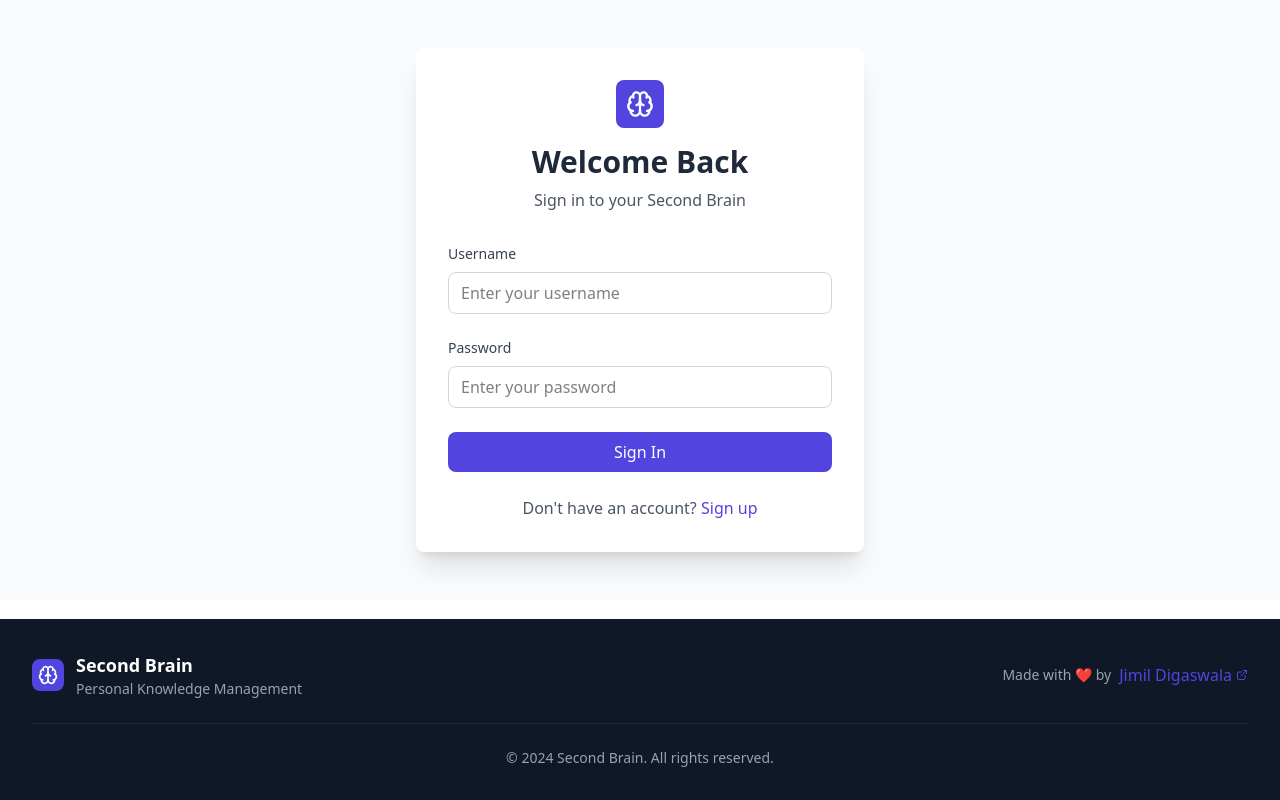
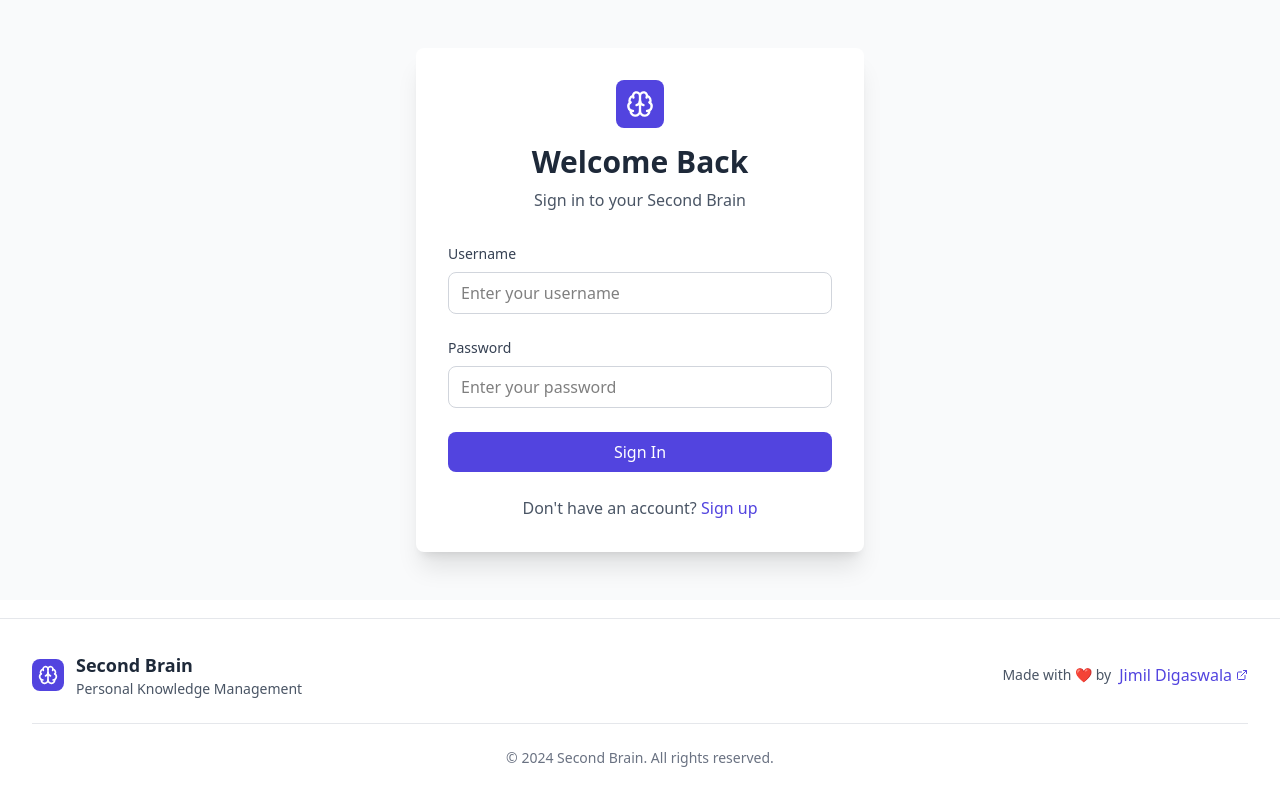
Before and after one commit to Jimil1407/brainly-app, a React (Vite) app in the folder frontend/: page / in a window 1280 px wide. Built offline with nearby package versions, Linux system fonts and the light colour scheme.

Commit message:
fixed a bug in footer

```diff
--- a/frontend/src/components/ui/Footer.tsx
+++ b/frontend/src/components/ui/Footer.tsx
@@ -2,7 +2,7 @@ import { Brain, ExternalLink } from 'lucide-react';
 
 export const Footer = () => {
   return (
-    <footer className="bg-gray-900 text-white py-8 mt-auto">
+    <footer className="bg-white border-t border-gray-200 py-8 mt-auto">
       <div className="max-w-7xl mx-auto px-4 sm:px-6 lg:px-8">
         <div className="flex flex-col md:flex-row items-center justify-between">
           {/* Brand */}
@@ -11,13 +11,13 @@ export const Footer = () => {
               <Brain className="w-5 h-5 text-white" />
             </div>
             <div>
-              <h3 className="text-lg font-semibold">Second Brain</h3>
-              <p className="text-gray-400 text-sm">Personal Knowledge Management</p>
+              <h3 className="text-lg font-semibold text-gray-800">Second Brain</h3>
+              <p className="text-gray-600 text-sm">Personal Knowledge Management</p>
             </div>
           </div>
 
           {/* Made by */}
-          <div className="flex items-center gap-2 text-gray-400">
+          <div className="flex items-center gap-2 text-gray-600">
             <span className="text-sm">Made with ❤️ by</span>
             <a
               href="https://jimil.vercel.app/"
@@ -32,8 +32,8 @@ export const Footer = () => {
         </div>
 
         {/* Copyright */}
-        <div className="mt-6 pt-6 border-t border-gray-800 text-center">
-          <p className="text-gray-400 text-sm">
+        <div className="mt-6 pt-6 border-t border-gray-200 text-center">
+          <p className="text-gray-500 text-sm">
             © 2024 Second Brain. All rights reserved.
           </p>
         </div>
```
